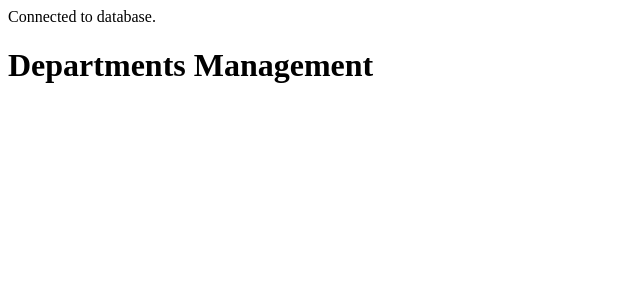
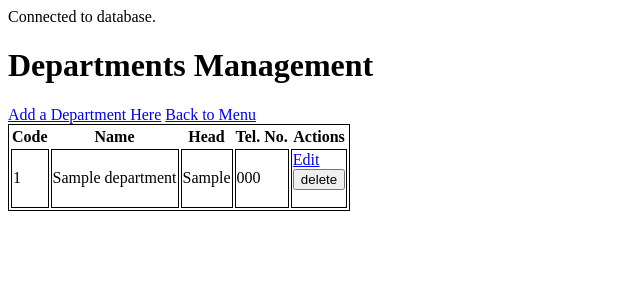
Before and after one commit to BrylDG/phpRepo, a PHP site: page /departments.php in a window 1280 px wide. Shown: the top 300 px of the page, without its empty margins (0-640 px from the left). Run offline with PHP 8.4, Linux system fonts and the light colour scheme; tables that the repository leaves empty hold one stand-in row (values such as "Sample post"); data that the repository does not hold is empty.

Commit message:
completed departments page

```diff
--- a/database.php
+++ b/database.php
@@ -3,7 +3,7 @@
     $db_user = "root";
     $db_pass = "";
     $db_name = "attendance";
-    $conn = mysqli_connect($db_server, $db_username, $db_pass, $db_name);
+    $conn = mysqli_connect($db_server, $db_user, $db_pass, $db_name);
 
     if ($conn) {
         echo "Connected to database.";
--- a/departments.php
+++ b/departments.php
@@ -10,5 +10,37 @@
 </head>
 <body>
     <h1>Departments Management</h1>
+    <a href="addDepartment.php">Add a Department Here</a>
+    <a href="index.php">Back to Menu</a>
+        <?php
+            echo "<table style='border: solid 1px black'>";
+            echo "<tr>";
+            echo "<th>Code</th>";
+            echo "<th>Name</th>";
+            echo "<th>Head</th>";
+            echo "<th>Tel. No.</th>";
+            echo "<th>Actions</th>";
+            echo "</tr>";
+
+            $sql = "SELECT * FROM departments";
+            $result = mysqli_query($conn, $sql);
+            $departments = mysqli_fetch_all($result, MYSQLI_ASSOC);
+            $page = "editDepartments.php";
+            foreach($departments as $department) {
+                echo "<tr>";
+                    echo "<td style='border: solid 1px black'>{$department["depCode"]}</td>";
+                    echo "<td style='border: solid 1px black'>{$department["depName"]}</td>";
+                    echo "<td style='border: solid 1px black'>{$department["depHead"]}</td>";
+                    echo "<td style='border: solid 1px black'>{$department["depTelNo"]}</td>";
+                    echo "<td style='border: solid 1px black'>
+                            <a href={$page}>Edit</a>
+                            <form action='departments.php' method='post'>
+                                <input type='submit' name='delete' value='delete'>
+                            </form>
+                        </td>";
+                echo "</tr>";
+            }
+            echo "</table>";
+        ?>
 </body>
 </html>
```
